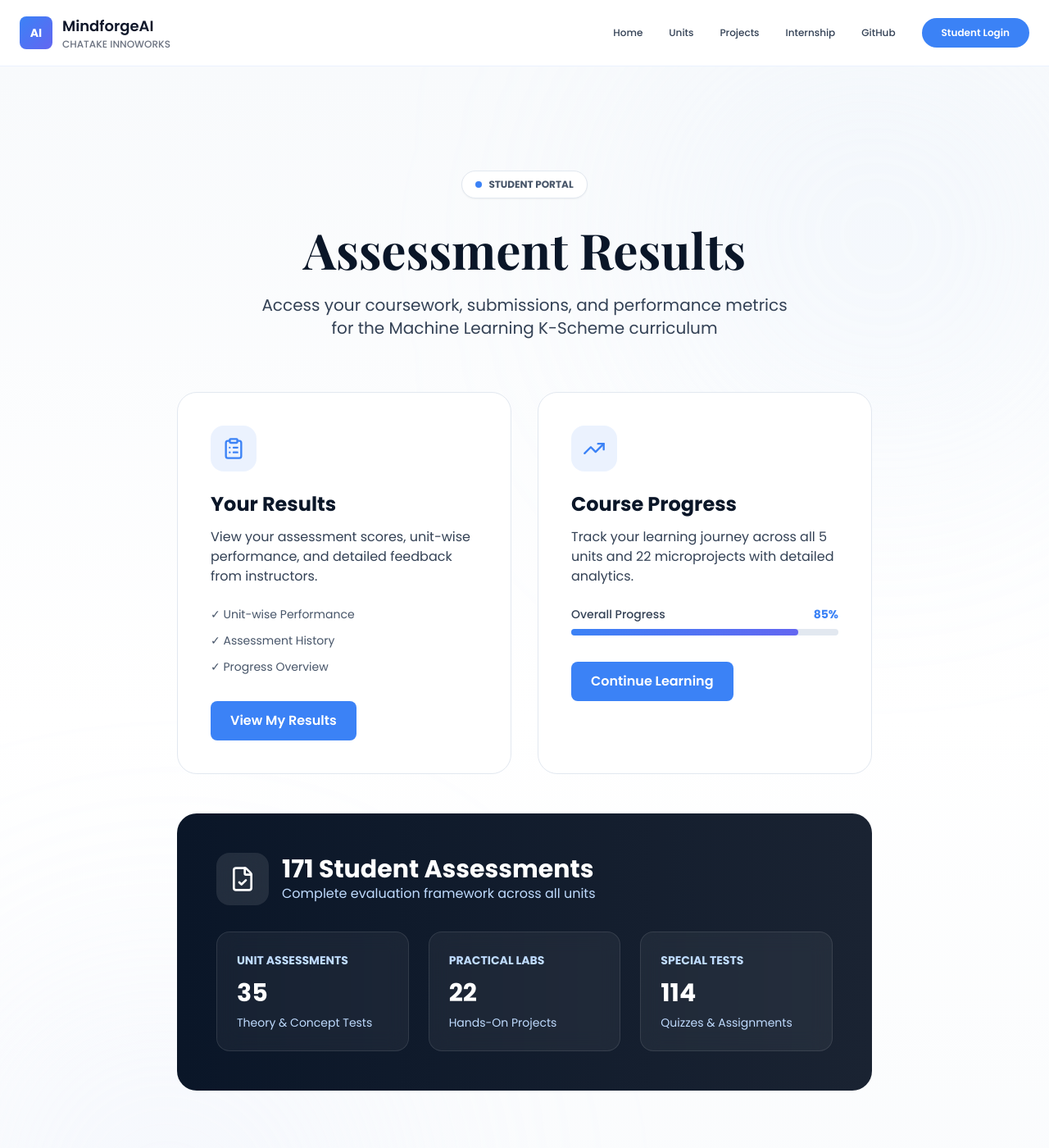
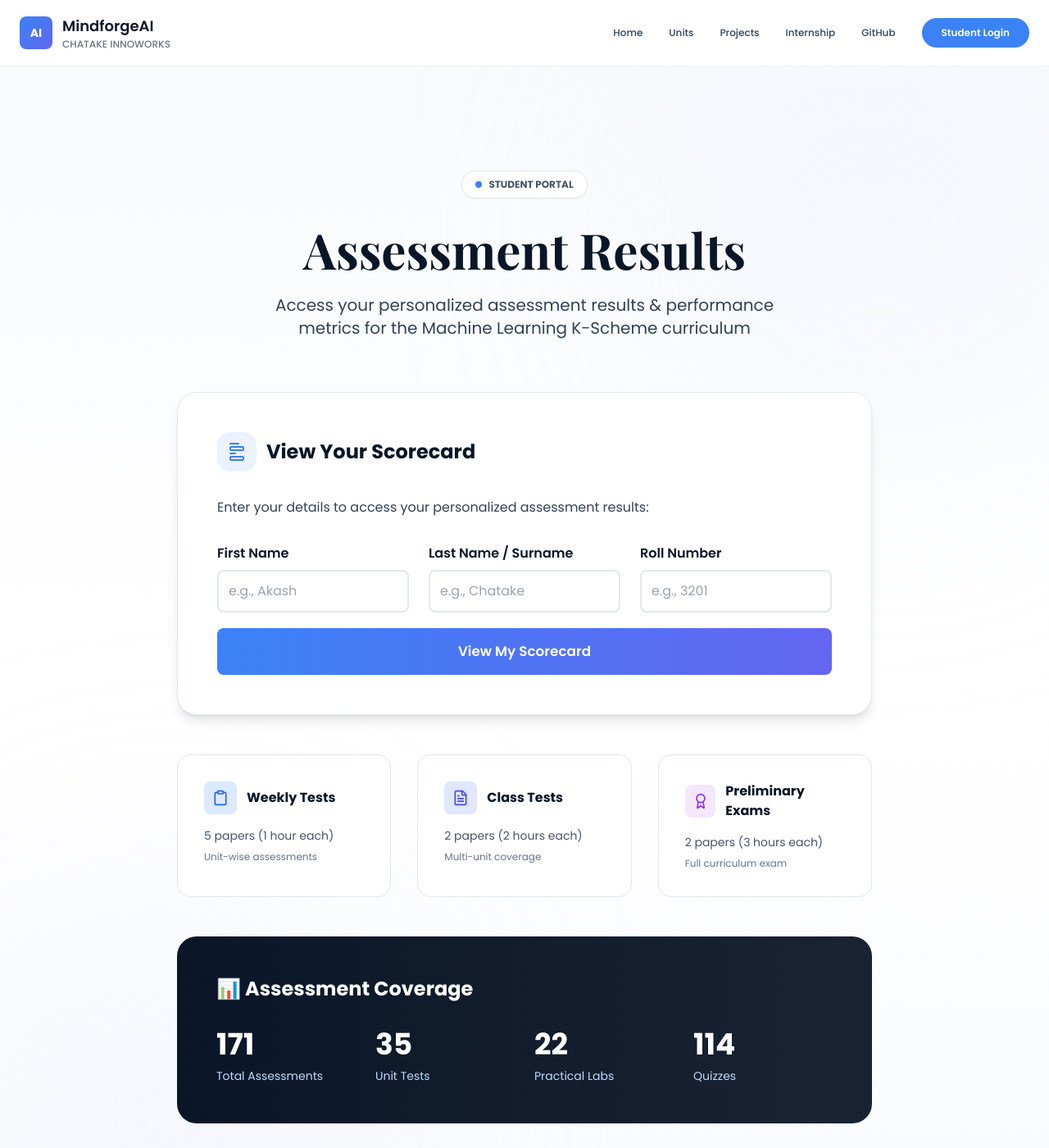
Before and after one commit to CI-codesmith/ml-site, a Jekyll site: the page built from results/index.html, in a window 1280 px wide and 1400 px high. Shown: the whole window at 82% size. Built offline with Jekyll 4.4.1, drawn with Linux system fonts in a browser that asks for light colours; nearby versions of some CDN libraries; some of the changed text lies outside the part shown.

```diff
--- a/results/index.html
+++ b/results/index.html
@@ -23,112 +23,157 @@
                 Assessment Results
             </h1>
             <p class="text-xl text-slate-700 max-w-2xl mx-auto">
-                Access your coursework, submissions, and performance metrics for the Machine Learning K-Scheme curriculum
+                Access your personalized assessment results & performance metrics for the Machine Learning K-Scheme curriculum
             </p>
         </div>
 
-        <!-- Results Container -->
-        <div class="grid md:grid-cols-2 gap-8 mb-12">
-            <!-- Access Results -->
-            <div class="bg-white rounded-3xl p-10 border border-slate-200 hover:shadow-lg hover:border-blue-200 transition-all">
-                <div class="w-14 h-14 rounded-2xl bg-brand-blue/10 flex items-center justify-center text-brand-blue mb-6">
-                    <i data-lucide="clipboard-list" class="w-7 h-7"></i>
+        <!-- Assessment Form Section -->
+        <div class="bg-white rounded-3xl border border-slate-200 p-12 mb-12 shadow-lg">
+            <div class="flex items-center gap-3 mb-8">
+                <div class="w-12 h-12 rounded-2xl bg-brand-blue/10 flex items-center justify-center text-brand-blue">
+                    <i data-lucide="form" class="w-6 h-6"></i>
                 </div>
-                <h3 class="text-2xl font-bold text-brand-navy mb-3">Your Results</h3>
-                <p class="text-slate-700 mb-6">
-                    View your assessment scores, unit-wise performance, and detailed feedback from instructors.
-                </p>
-                <div class="space-y-3">
-                    <div class="flex items-center gap-3 text-slate-600">
-                        <span class="text-sm">✓ Unit-wise Performance</span>
+                <h2 class="text-2xl font-bold text-brand-navy">View Your Scorecard</h2>
+            </div>
+
+            <p class="text-slate-700 mb-8">Enter your details to access your personalized assessment results:</p>
+
+            <form id="scorecardForm" style="display: flex; flex-direction: column; gap: 1.2rem;">
+
+                <div class="grid md:grid-cols-3 gap-6">
+                    <div>
+                        <label for="firstName" style="display: block; margin-bottom: 0.5rem; font-weight: 600; color: #0A1628;">First Name</label>
+                        <input type="text" id="firstName" placeholder="e.g., Akash" required style="width: 100%; padding: 0.75rem; border: 2px solid #e2e8f0; border-radius: 8px; font-size: 1rem; transition: border-color 0.3s; box-sizing: border-box; font-family: inherit;" />
                     </div>
-                    <div class="flex items-center gap-3 text-slate-600">
-                        <span class="text-sm">✓ Assessment History</span>
+
+                    <div>
+                        <label for="lastName" style="display: block; margin-bottom: 0.5rem; font-weight: 600; color: #0A1628;">Last Name / Surname</label>
+                        <input type="text" id="lastName" placeholder="e.g., Chatake" required style="width: 100%; padding: 0.75rem; border: 2px solid #e2e8f0; border-radius: 8px; font-size: 1rem; transition: border-color 0.3s; box-sizing: border-box; font-family: inherit;" />
                     </div>
-                    <div class="flex items-center gap-3 text-slate-600">
-                        <span class="text-sm">✓ Progress Overview</span>
+
+                    <div>
+                        <label for="rollNumber" style="display: block; margin-bottom: 0.5rem; font-weight: 600; color: #0A1628;">Roll Number</label>
+                        <input type="text" id="rollNumber" placeholder="e.g., 3201" required style="width: 100%; padding: 0.75rem; border: 2px solid #e2e8f0; border-radius: 8px; font-size: 1rem; transition: border-color 0.3s; box-sizing: border-box; font-family: inherit;" />
                     </div>
                 </div>
-                <a href="#" class="inline-block mt-8 px-6 py-3 bg-brand-blue text-white font-semibold rounded-lg hover:bg-brand-indigo transition-colors">
-                    View My Results
-                </a>
+
+                <button type="submit" style="padding: 1rem 2rem; background: linear-gradient(90deg, #3B82F6 0%, #6366F1 100%); color: white; border: none; border-radius: 8px; font-size: 1.05rem; font-weight: 600; cursor: pointer; transition: transform 0.2s, box-shadow 0.2s;" onmouseover="this.style.transform='translateY(-2px)'; this.style.boxShadow='0 12px 24px rgba(59, 130, 246, 0.3)';" onmouseout="this.style.transform='translateY(0)'; this.style.boxShadow='none';">
+                    View My Scorecard
+                </button>
+
+                <div id="message" style="margin-top: 1rem; padding: 0.75rem; border-radius: 8px; display: none; text-align: center; font-weight: 600;"></div>
+
+            </form>
+        </div>
+
+        <!-- Assessment Structure -->
+        <div class="grid md:grid-cols-3 gap-8 mb-12">
+            <div class="bg-white rounded-2xl p-8 border border-slate-200">
+                <div class="flex items-center gap-3 mb-4">
+                    <div class="w-10 h-10 rounded-lg bg-blue-100 flex items-center justify-center text-blue-600">
+                        <i data-lucide="clipboard" class="w-5 h-5"></i>
+                    </div>
+                    <h3 class="font-bold text-brand-navy">Weekly Tests</h3>
+                </div>
+                <p class="text-slate-600 text-sm">5 papers (1 hour each)</p>
+                <p class="text-slate-500 text-xs mt-2">Unit-wise assessments</p>
             </div>
 
-            <!-- Course Progress -->
-            <div class="bg-white rounded-3xl p-10 border border-slate-200 hover:shadow-lg hover:border-blue-200 transition-all">
-                <div class="w-14 h-14 rounded-2xl bg-brand-blue/10 flex items-center justify-center text-brand-blue mb-6">
-                    <i data-lucide="trending-up" class="w-7 h-7"></i>
+            <div class="bg-white rounded-2xl p-8 border border-slate-200">
+                <div class="flex items-center gap-3 mb-4">
+                    <div class="w-10 h-10 rounded-lg bg-indigo-100 flex items-center justify-center text-indigo-600">
+                        <i data-lucide="file-text" class="w-5 h-5"></i>
+                    </div>
+                    <h3 class="font-bold text-brand-navy">Class Tests</h3>
                 </div>
-                <h3 class="text-2xl font-bold text-brand-navy mb-3">Course Progress</h3>
-                <p class="text-slate-700 mb-6">
-                    Track your learning journey across all 5 units and 22 microprojects with detailed analytics.
-                </p>
-                <div class="space-y-4">
-                    <div>
-                        <div class="flex justify-between mb-2">
-                            <span class="text-sm font-medium text-slate-700">Overall Progress</span>
-                            <span class="text-sm font-bold text-brand-blue">85%</span>
-                        </div>
-                        <div class="w-full bg-slate-200 rounded-full h-2">
-                            <div class="bg-gradient-to-r from-brand-blue to-brand-indigo h-2 rounded-full" style="width: 85%"></div>
-                        </div>
+                <p class="text-slate-600 text-sm">2 papers (2 hours each)</p>
+                <p class="text-slate-500 text-xs mt-2">Multi-unit coverage</p>
+            </div>
+
+            <div class="bg-white rounded-2xl p-8 border border-slate-200">
+                <div class="flex items-center gap-3 mb-4">
+                    <div class="w-10 h-10 rounded-lg bg-purple-100 flex items-center justify-center text-purple-600">
+                        <i data-lucide="award" class="w-5 h-5"></i>
                     </div>
+                    <h3 class="font-bold text-brand-navy">Preliminary Exams</h3>
                 </div>
-                <a href="{{ '/' | relative_url }}#units" class="inline-block mt-8 px-6 py-3 bg-brand-blue text-white font-semibold rounded-lg hover:bg-brand-indigo transition-colors">
-                    Continue Learning
-                </a>
+                <p class="text-slate-600 text-sm">2 papers (3 hours each)</p>
+                <p class="text-slate-500 text-xs mt-2">Full curriculum exam</p>
             </div>
         </div>
 
-        <!-- Assessment Details -->
-        <div class="bg-gradient-to-r from-brand-navy to-brand-midnight rounded-3xl p-12 text-white">
-            <div class="flex items-center gap-4 mb-8">
-                <div class="w-16 h-16 rounded-2xl bg-white/10 backdrop-blur-md flex items-center justify-center">
-                    <i data-lucide="file-check" class="w-8 h-8"></i>
+        <!-- Assessment Stats -->
+        <div class="bg-gradient-to-r from-brand-navy to-brand-midnight rounded-3xl p-12 text-white mb-12">
+            <h3 class="text-2xl font-bold mb-8">📊 Assessment Coverage</h3>
+            <div class="grid md:grid-cols-4 gap-6">
+                <div>
+                    <p class="text-4xl font-bold">171</p>
+                    <p class="text-blue-200 text-sm mt-2">Total Assessments</p>
                 </div>
                 <div>
-                    <h3 class="text-3xl font-bold">171 Student Assessments</h3>
-                    <p class="text-blue-200">Complete evaluation framework across all units</p>
+                    <p class="text-4xl font-bold">35</p>
+                    <p class="text-blue-200 text-sm mt-2">Unit Tests</p>
                 </div>
-            </div>
-
-            <div class="grid md:grid-cols-3 gap-6">
-                <div class="bg-white/5 backdrop-blur-md rounded-2xl p-6 border border-white/10">
-                    <h4 class="text-sm font-bold text-blue-200 uppercase mb-3">Unit Assessments</h4>
-                    <p class="text-3xl font-bold">35</p>
-                    <p class="text-sm text-blue-200 mt-2">Theory & Concept Tests</p>
+                <div>
+                    <p class="text-4xl font-bold">22</p>
+                    <p class="text-blue-200 text-sm mt-2">Practical Labs</p>
                 </div>
-                <div class="bg-white/5 backdrop-blur-md rounded-2xl p-6 border border-white/10">
-                    <h4 class="text-sm font-bold text-blue-200 uppercase mb-3">Practical Labs</h4>
-                    <p class="text-3xl font-bold">22</p>
-                    <p class="text-sm text-blue-200 mt-2">Hands-On Projects</p>
-                </div>
-                <div class="bg-white/5 backdrop-blur-md rounded-2xl p-6 border border-white/10">
-                    <h4 class="text-sm font-bold text-blue-200 uppercase mb-3">Special Tests</h4>
-                    <p class="text-3xl font-bold">114</p>
-                    <p class="text-sm text-blue-200 mt-2">Quizzes & Assignments</p>
+                <div>
+                    <p class="text-4xl font-bold">114</p>
+                    <p class="text-blue-200 text-sm mt-2">Quizzes</p>
                 </div>
             </div>
         </div>
 
-        <!-- Need Help Section -->
-        <div class="mt-16 text-center">
-            <h3 class="text-2xl font-bold text-brand-navy mb-4">Need Help?</h3>
-            <p class="text-slate-700 mb-8 max-w-2xl mx-auto">
-                Contact your instructor or visit the Internship Portal for additional support and career guidance.
-            </p>
-            <div class="flex flex-col md:flex-row gap-4 justify-center">
-                <a href="{{ '/' | relative_url }}" class="px-8 py-3 bg-brand-blue text-white font-semibold rounded-lg hover:bg-brand-indigo transition-colors">
-                    Back to Home
-                </a>
-                <a href="https://internship.chatakeinnoworks.com/" target="_blank" class="px-8 py-3 border-2 border-brand-blue text-brand-blue font-semibold rounded-lg hover:bg-brand-blue hover:text-white transition-colors">
-                    Visit Internship Portal
-                </a>
-            </div>
+        <!-- Back Links -->
+        <div class="text-center flex flex-col md:flex-row gap-4 justify-center">
+            <a href="{{ '/' | relative_url }}" class="px-8 py-3 bg-brand-blue text-white font-semibold rounded-lg hover:bg-brand-indigo transition-colors">
+                Back to Home
+            </a>
+            <a href="https://internship.chatakeinnoworks.com/" target="_blank" class="px-8 py-3 border-2 border-brand-blue text-brand-blue font-semibold rounded-lg hover:bg-brand-blue hover:text-white transition-colors">
+                Visit Internship Portal
+            </a>
         </div>
     </div>
 </section>
 
 <script>
     lucide.createIcons();
+
+    // Client-side SHA-256 hashing for secure scorecard access
+    async function hashScorecardKey(firstName, lastName, rollNumber) {
+        const first = firstName.trim().toLowerCase();
+        const last = lastName.trim().toLowerCase();
+        const roll = rollNumber.trim();
+        const combined = `${first}${last}${roll}`;
+
+        // Use SubtleCrypto for hashing
+        const encoder = new TextEncoder();
+        const data = encoder.encode(combined);
+        const hashBuffer = await crypto.subtle.digest('SHA-256', data);
+        const hashArray = Array.from(new Uint8Array(hashBuffer));
+        const hashHex = hashArray.map(b => b.toString(16).padStart(2, '0')).join('');
+        return hashHex;
+    }
+
+    // Form submission handler
+    document.getElementById('scorecardForm').addEventListener('submit', async (e) => {
+        e.preventDefault();
+
+        const firstName = document.getElementById('firstName').value;
+        const lastName = document.getElementById('lastName').value;
+        const rollNumber = document.getElementById('rollNumber').value;
+
+        try {
+            const hash = await hashScorecardKey(firstName, lastName, rollNumber);
+            // Redirect to scorecard
+            window.location.href = `/results/${hash}.html`;
+        } catch (error) {
+            const messageDiv = document.getElementById('message');
+            messageDiv.style.display = 'block';
+            messageDiv.style.background = '#fee2e2';
+            messageDiv.style.color = '#dc2626';
+            messageDiv.textContent = 'Error processing your request. Please try again.';
+        }
+    });
 </script>
```
Also changed, not shown: index.html (+12 -41 lines).
